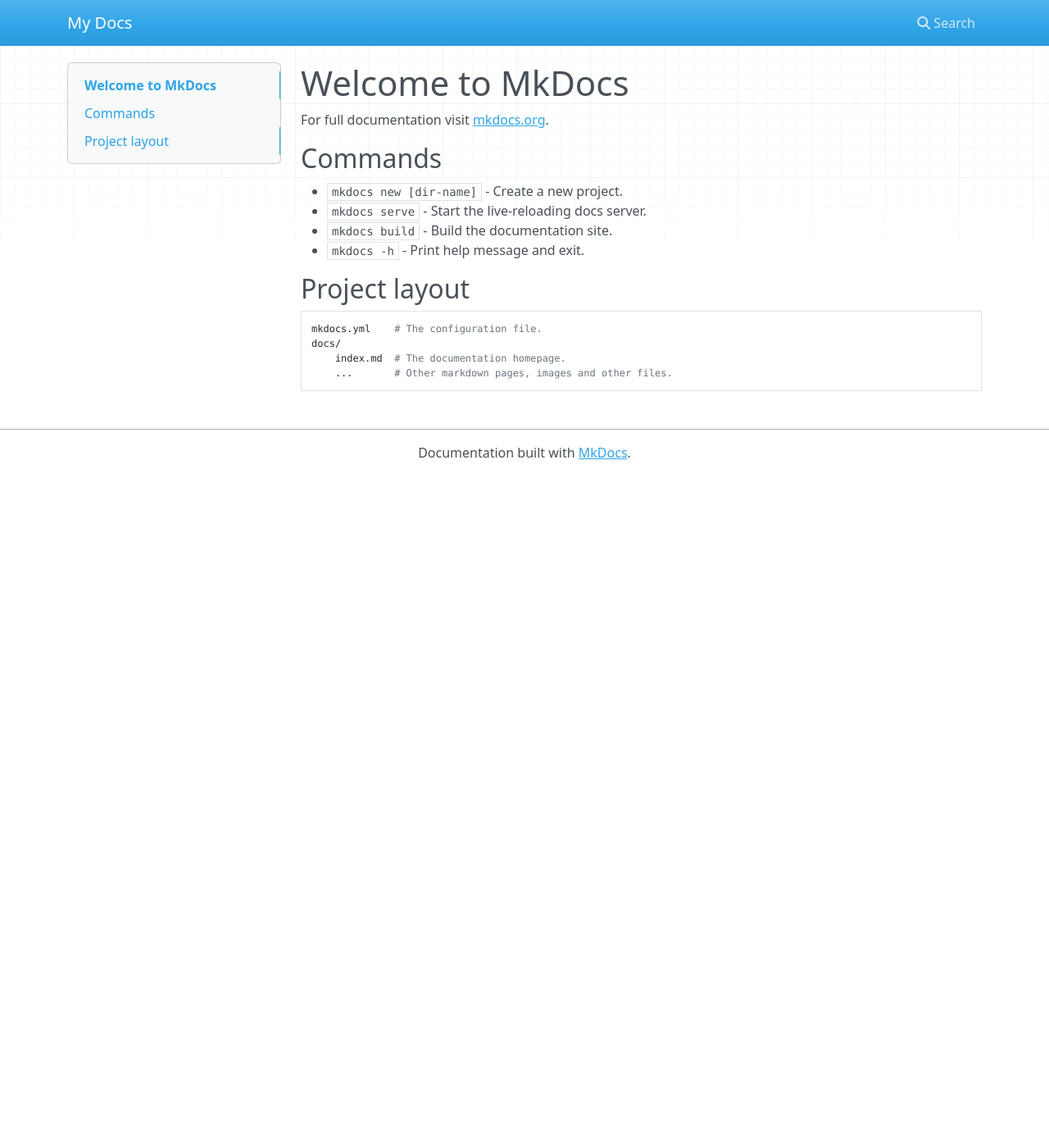
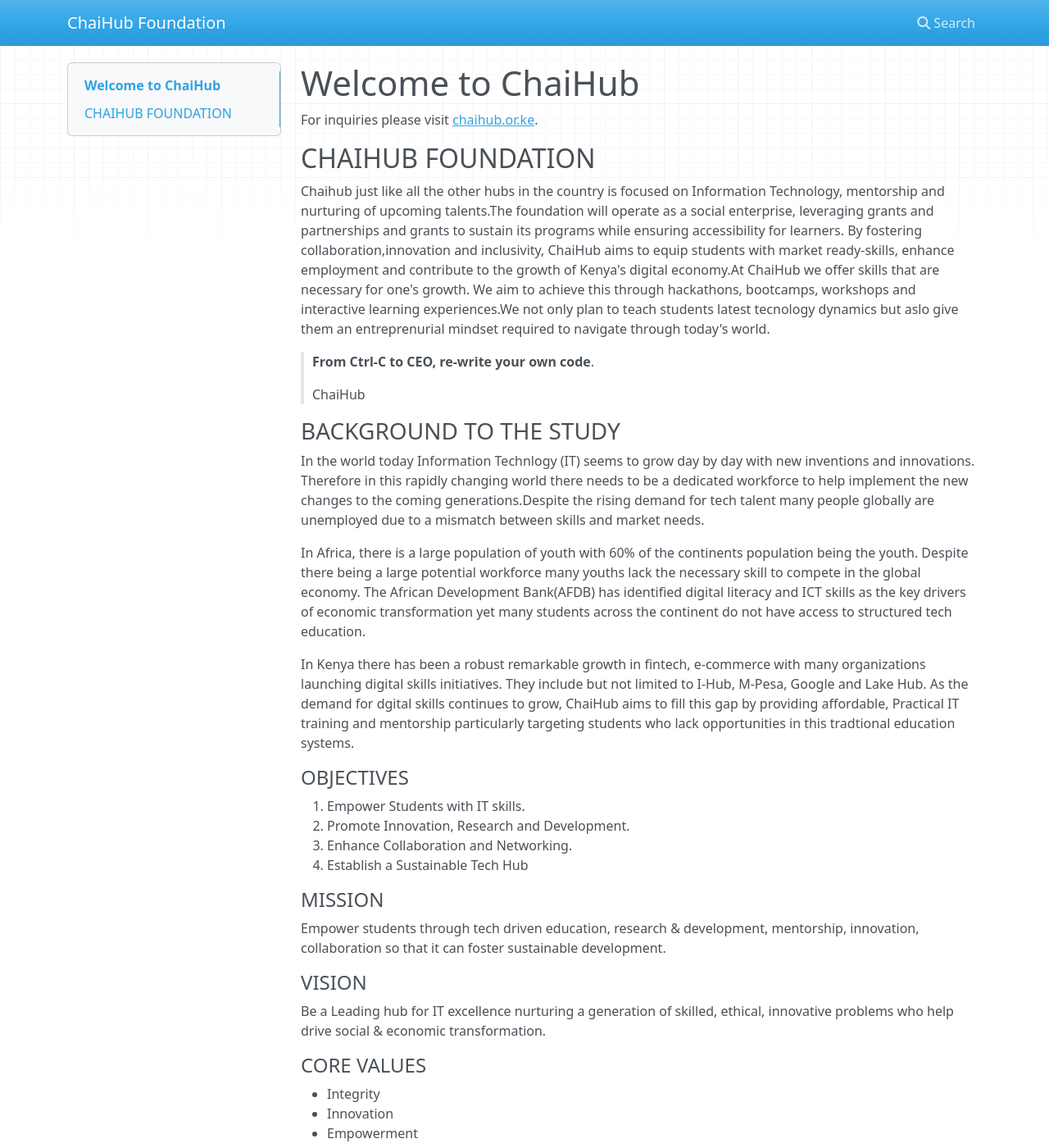
Before and after one commit to RUSELXV11/mkdocs_tuts, an MkDocs documentation site: the page built from docs/index.md, in a window 1280 px wide and 1400 px high. Shown: the whole window at 82% size. Built offline with MkDocs 1.6.1, drawn with Linux system fonts in a browser that asks for light colours; nearby versions of some CDN libraries; some of the changed text lies outside the part shown.

Commit message:
more content to index.md

```diff
--- a/docs/index.md
+++ b/docs/index.md
@@ -1,17 +1,36 @@
-# Welcome to MkDocs
+# Welcome to ChaiHub
 
-For full documentation visit [mkdocs.org](https://www.mkdocs.org).
+For inquiries please visit [chaihub.or.ke](https://www.chaiHub.or.ke).
 
-## Commands
 
-* `mkdocs new [dir-name]` - Create a new project.
-* `mkdocs serve` - Start the live-reloading docs server.
-* `mkdocs build` - Build the documentation site.
-* `mkdocs -h` - Print help message and exit.
+## **CHAIHUB FOUNDATION**
 
-## Project layout
+   Chaihub just like all the other hubs in the country is focused on Information Technology, mentorship and nurturing of upcoming talents.The foundation will operate as a social enterprise, leveraging grants and partnerships and grants to sustain its programs while ensuring accessibility for learners. By fostering collaboration,innovation and inclusivity, ChaiHub aims to equip students with market ready-skills, enhance employment and contribute to the growth of Kenya's digital economy.At ChaiHub we offer skills that are necessary for one's growth. We aim to achieve this through hackathons, bootcamps, workshops and interactive learning experiences.We not only plan to teach students latest   tecnology dynamics but aslo give them an entreprenurial mindset required to navigate through today's world.
+> **From Ctrl-C to CEO, re-write your own code**.
+>
+> ChaiHub
 
-    mkdocs.yml    # The configuration file.
-    docs/
-        index.md  # The documentation homepage.
-        ...       # Other markdown pages, images and other files.
+### BACKGROUND TO THE STUDY
+In the world today Information Technlogy (IT) seems to grow day by day with new inventions and innovations. Therefore in this rapidly changing world there needs to be a dedicated workforce to help implement the new changes to the coming generations.Despite the rising demand for tech talent many people globally are unemployed due to a mismatch between skills and market needs.
+
+In Africa, there is a large population of youth with 60% of the continents population being the youth. Despite there being a large potential workforce many youths lack the necessary skill to compete in the global economy. The African Development Bank(AFDB) has identified digital literacy and ICT skills as the key drivers of economic transformation yet many students across the continent do not have access to structured tech education.
+
+In Kenya there has been a robust remarkable growth in fintech, e-commerce with many organizations launching digital skills initiatives. They include but not limited to I-Hub, M-Pesa, Google and Lake Hub. As the demand for dgital skills continues to grow, ChaiHub aims to fill this gap by providing affordable, Practical IT training and mentorship particularly targeting students who lack opportunities in this tradtional education systems.
+
+#### OBJECTIVES
+1. Empower Students with IT skills.
+2. Promote Innovation, Research and Development.
+3. Enhance Collaboration and Networking.
+4. Establish a Sustainable Tech Hub
+
+#### MISSION
+Empower students through tech driven education, research & development, mentorship, innovation, collaboration so that it can foster sustainable development.
+#### VISION
+Be a Leading hub for IT excellence nurturing a generation of skilled, ethical, innovative problems who help drive social & economic transformation.
+#### CORE VALUES
+* Integrity
+* Innovation
+* Empowerment
+* Sustainibility
+#### SCOPE OF WORKS
+The Hub will be situated at Kericho County,Rift Valley Kenya and will serve institutions around the South Rift Valley. The Hub will cover both physical and digital operations starting in Kericho with plans to upscale to other regions and also collaborations with other hubs around the country to organize major tech events.
--- a/mkdocs.yml
+++ b/mkdocs.yml
@@ -1 +1 @@
-site_name: My Docs
+site_name: ChaiHub Foundation
```
